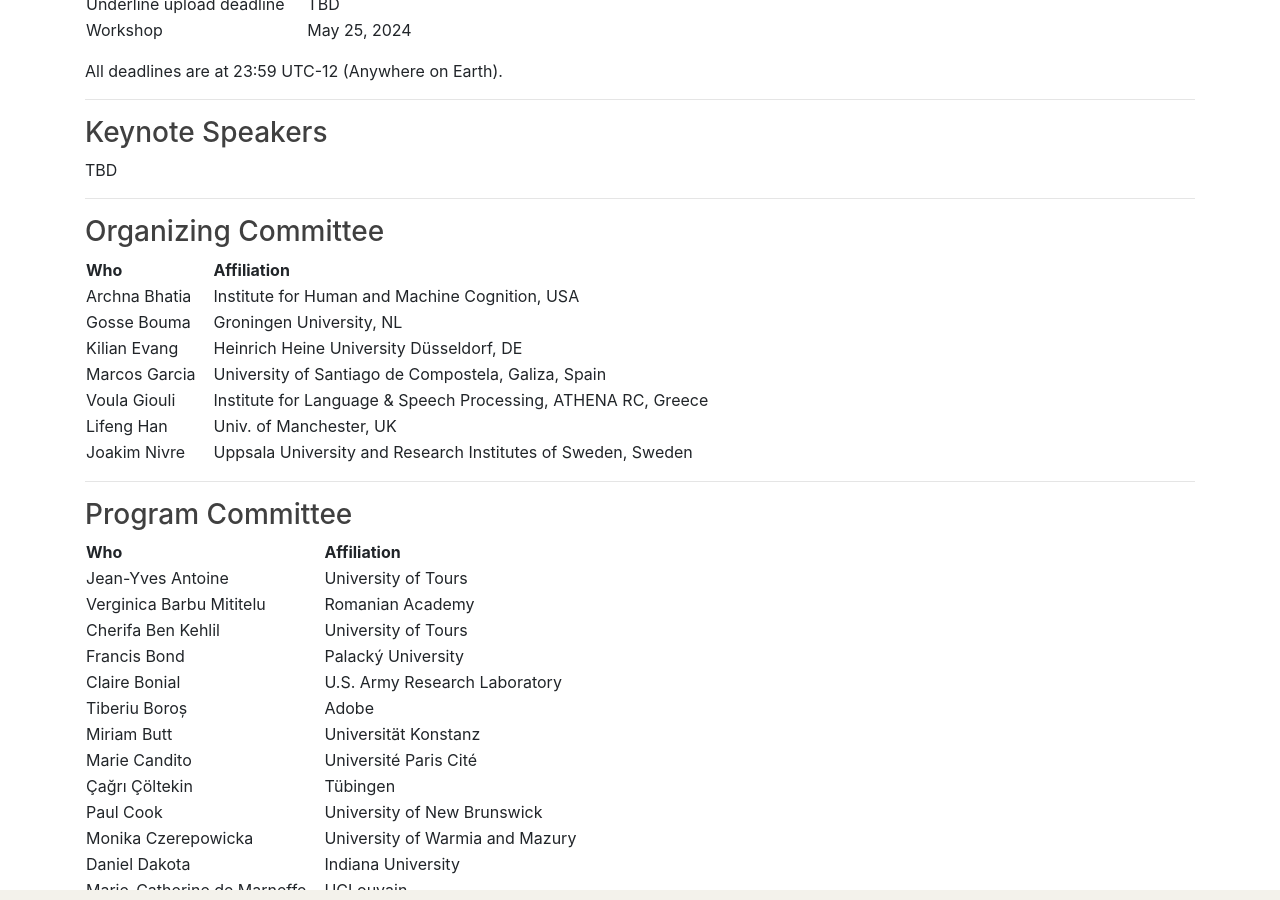
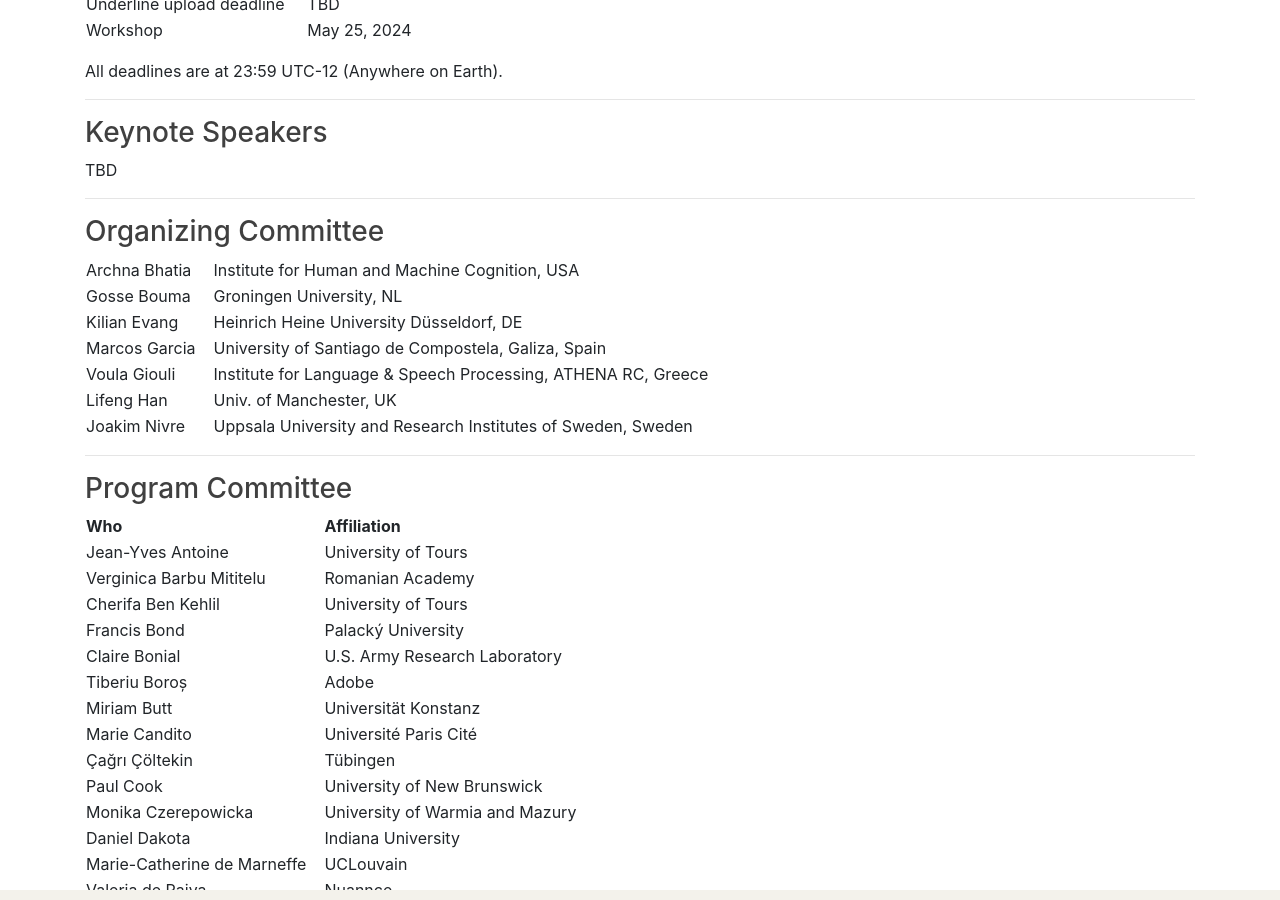
Before and after one commit to multiword/multiword.github.io, a Jekyll site: the page built from mweud2024/index.md, in a window 1280 px wide and 900 px high, scrolled down 2826 px. Built offline with Jekyll 4.4.1, drawn with Linux system fonts in a browser that asks for light colours; comment, search, counter and statistics services are not loaded.

Commit message:
Make a minor aesthetic modification

```diff
--- a/mweud2024/index.md
+++ b/mweud2024/index.md
@@ -155,8 +155,6 @@ TBD
 | Publicity chair | |
 -->
 
-| Who                        | Affiliation                |
-| -------------------------- | -------------------------- |
 | Archna Bhatia              | Institute for Human and Machine Cognition, USA |
 | Gosse Bouma                | Groningen University, NL |
 | Kilian Evang               | Heinrich Heine University Düsseldorf, DE |
```
